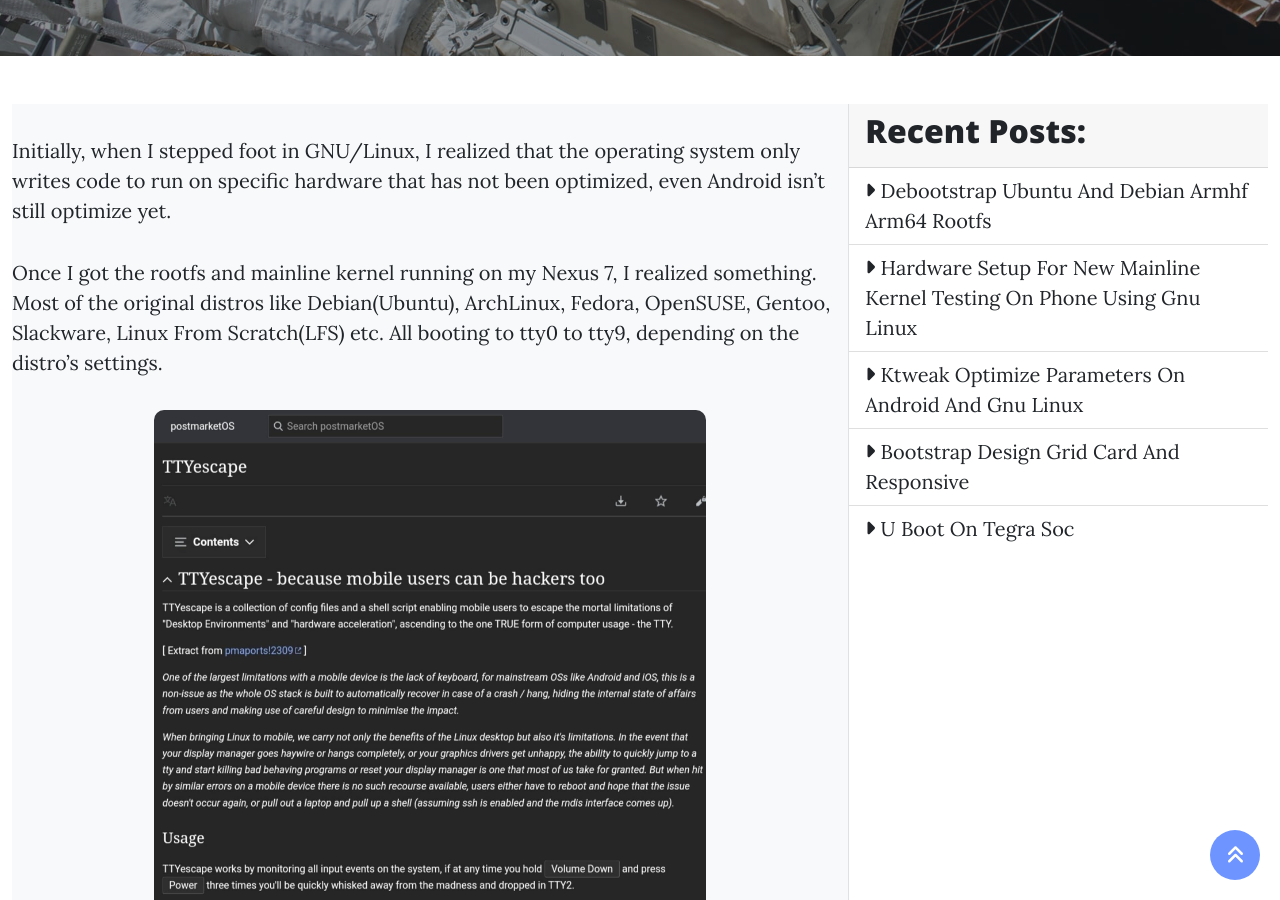
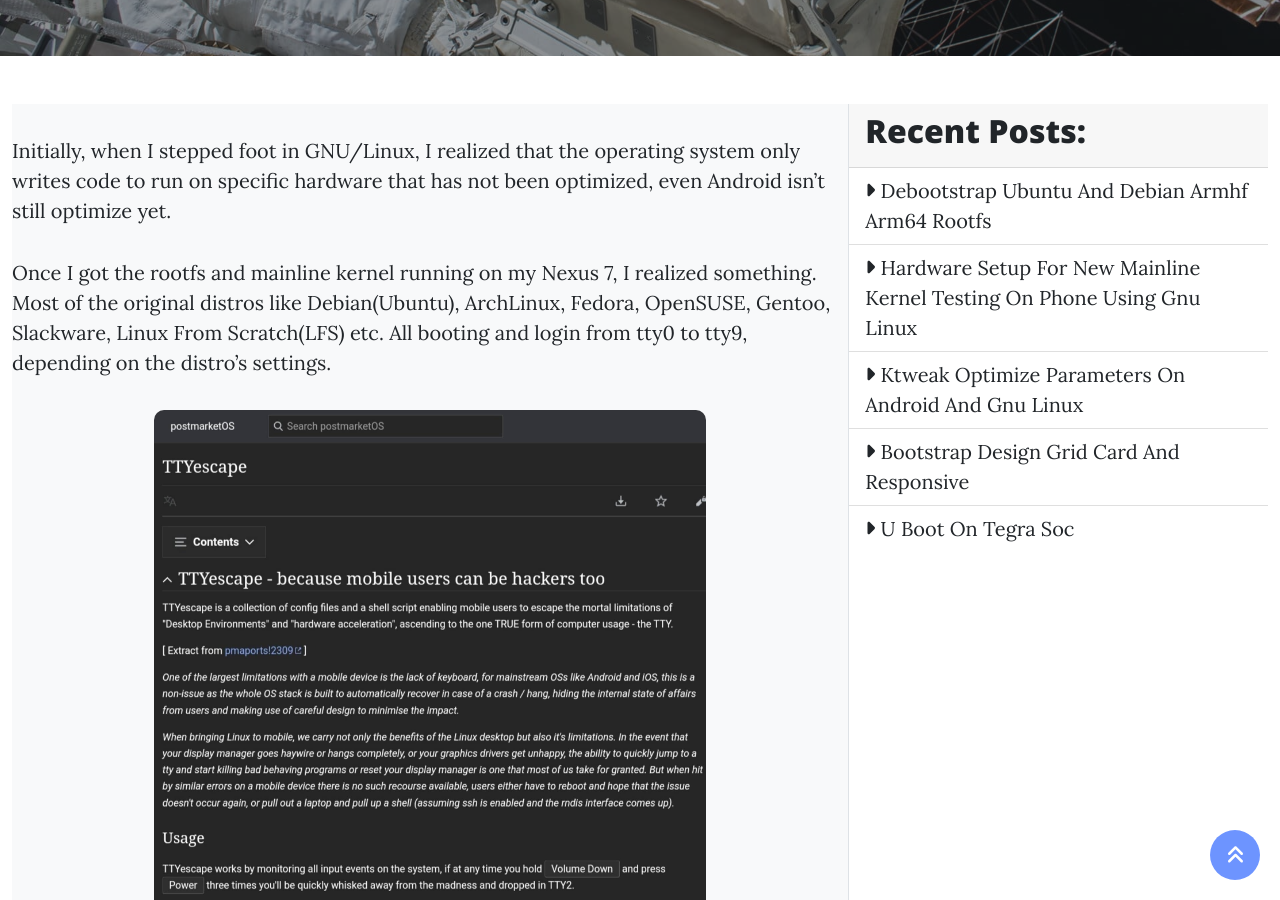
Before and after one commit to Baonks81/baonks81.github.io, a Jekyll site: the page built from _posts/2023-02-20-TTYESCAPE-mobile-friendly-on-GNU-Linux-distros.md, in a window 1280 px wide and 900 px high, scrolled down 479 px. Built offline with Jekyll 4.4.1, drawn with Linux system fonts in a browser that asks for light colours; nearby versions of some CDN libraries; library files that are not in the unit come from our copies.

Commit message:
Update 2023-02-20-TTYESCAPE-mobile-friendly-on-GNU-Linux-distros.md

```diff
--- a/_posts/2023-02-20-TTYESCAPE-mobile-friendly-on-GNU-Linux-distros.md
+++ b/_posts/2023-02-20-TTYESCAPE-mobile-friendly-on-GNU-Linux-distros.md
@@ -5,7 +5,7 @@
 
 Initially, when I stepped foot in GNU/Linux, I realized that the operating system only writes code to run on specific hardware that has not been optimized, even Android isn't still optimize yet.
 
-Once I got the rootfs and mainline kernel running on my Nexus 7, I realized something. Most of the original distros like Debian(Ubuntu), ArchLinux, Fedora, OpenSUSE, Gentoo, Slackware, Linux From Scratch(LFS) etc. All booting to tty0 to tty9, depending on the distro's settings.
+Once I got the rootfs and mainline kernel running on my Nexus 7, I realized something. Most of the original distros like Debian(Ubuntu), ArchLinux, Fedora, OpenSUSE, Gentoo, Slackware, Linux From Scratch(LFS) etc. All booting and login from tty0 to tty9, depending on the distro's settings.
 
 {% include image.html
             img="images/ttyescape.jpg"
```
